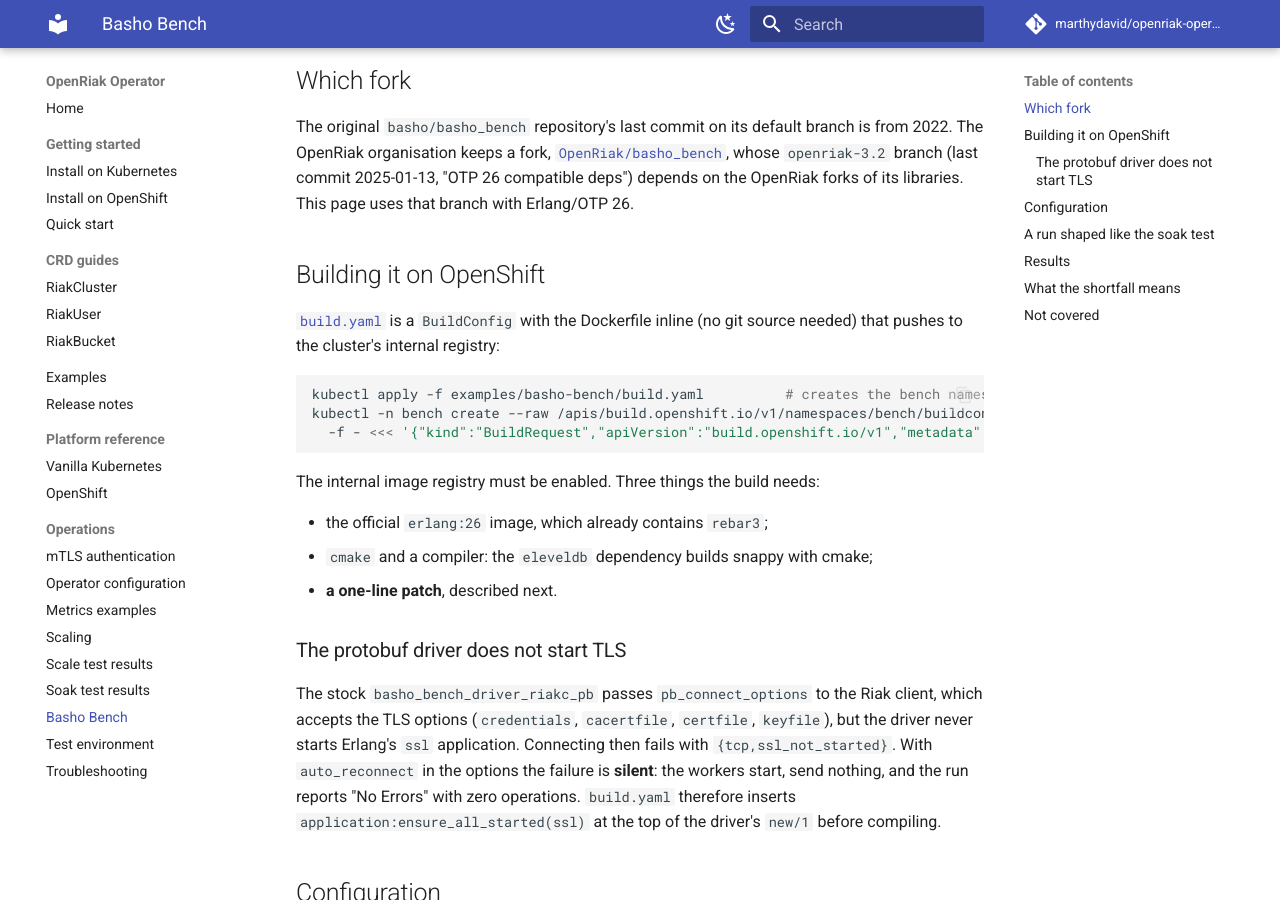
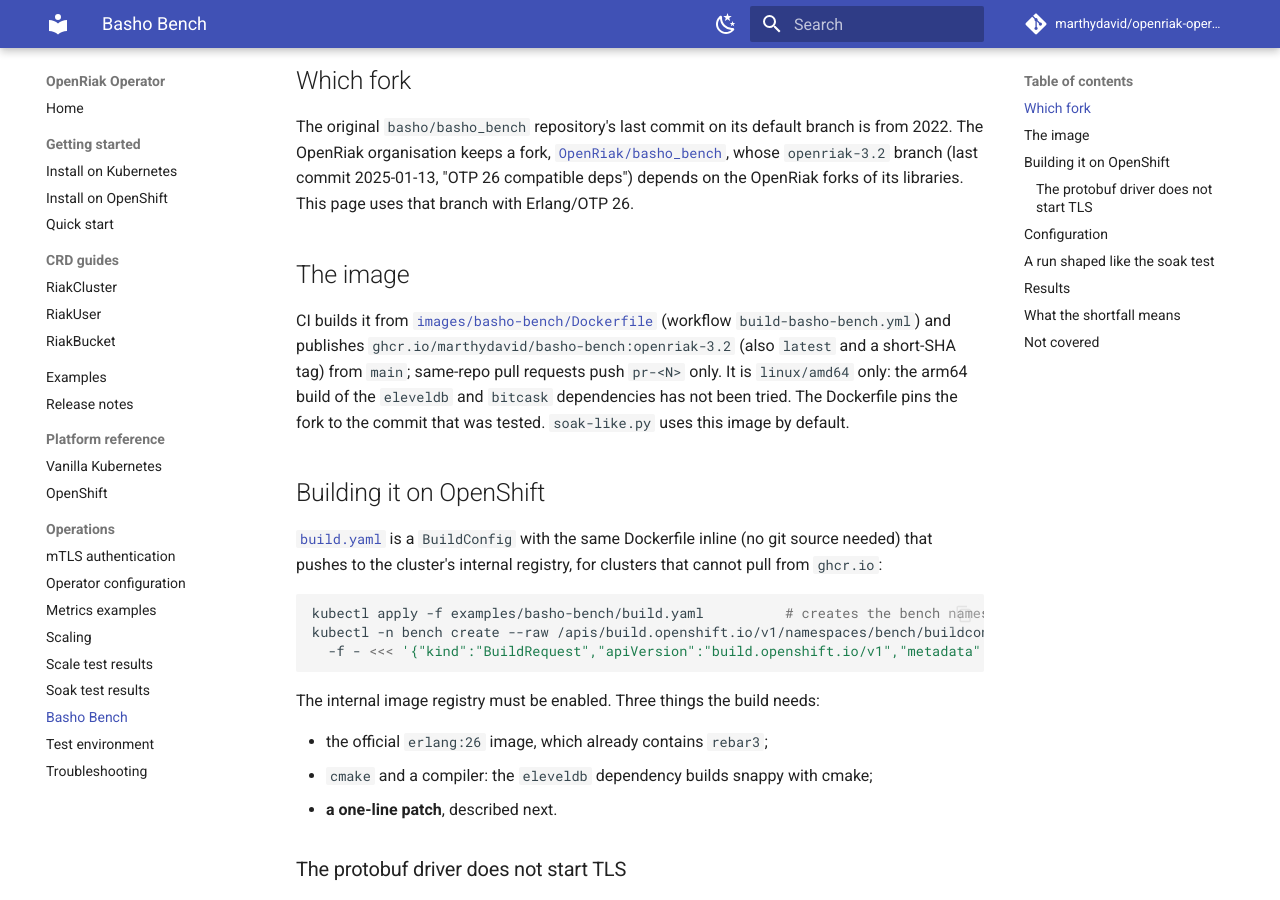
Before and after one commit to marthydavid/openriak-operator, an MkDocs documentation site: the page built from docs/basho-bench.md, in a window 1280 px wide and 900 px high, scrolled down 580 px. Built offline with MkDocs 1.6.1 and Material for MkDocs 9.7.7, drawn with Linux system fonts in a browser that asks for light colours; comment, search, counter and statistics services are not loaded.

Commit message:
ci: build and publish the Basho Bench image to ghcr.io/marthydavid/basho-bench
Dockerfile (pinned fork commit, ssl start fix) and a workflow mirroring the other image builds;
soak-like.py uses the published image.

Co-Authored-By: Claude Sonnet 5.5 <noreply@anthropic.com>

````diff
--- a/docs/basho-bench.md
+++ b/docs/basho-bench.md
@@ -22,11 +22,19 @@ OpenRiak organisation keeps a fork,
 2025-01-13, "OTP 26 compatible deps") depends on the OpenRiak forks of its libraries. This page uses that
 branch with Erlang/OTP 26.
 
+## The image
+
+CI builds it from [`images/basho-bench/Dockerfile`](https://github.com/marthydavid/openriak-operator/blob/main/images/basho-bench/Dockerfile)
+(workflow `build-basho-bench.yml`) and publishes `ghcr.io/marthydavid/basho-bench:openriak-3.2` (also `latest`
+and a short-SHA tag) from `main`; same-repo pull requests push `pr-<N>` only. It is `linux/amd64` only: the
+arm64 build of the `eleveldb` and `bitcask` dependencies has not been tried. The Dockerfile pins the fork to
+the commit that was tested. `soak-like.py` uses this image by default.
+
 ## Building it on OpenShift
 
 [`build.yaml`](https://github.com/marthydavid/openriak-operator/blob/main/examples/basho-bench/build.yaml)
-is a `BuildConfig` with the Dockerfile inline (no git source needed) that pushes to the cluster's internal
-registry:
+is a `BuildConfig` with the same Dockerfile inline (no git source needed) that pushes to the cluster's internal
+registry, for clusters that cannot pull from `ghcr.io`:
 
 ```bash
 kubectl apply -f examples/basho-bench/build.yaml          # creates the bench namespace and the BuildConfig
````
Also changed, not shown: examples/basho-bench/README.md (+1 -1 lines), 3 other files.
